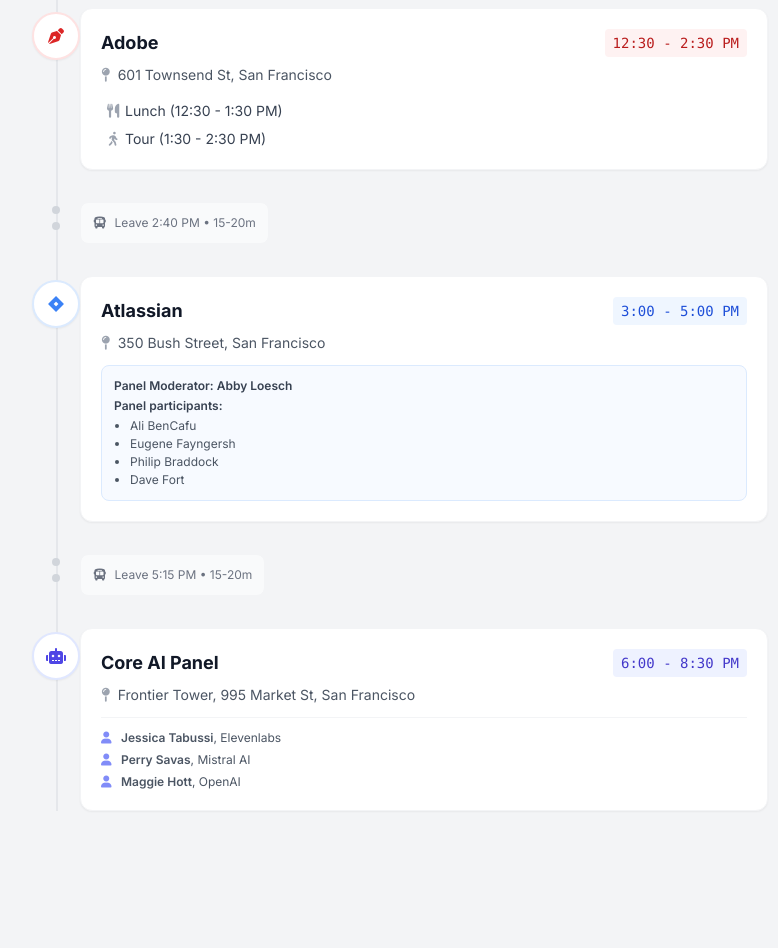
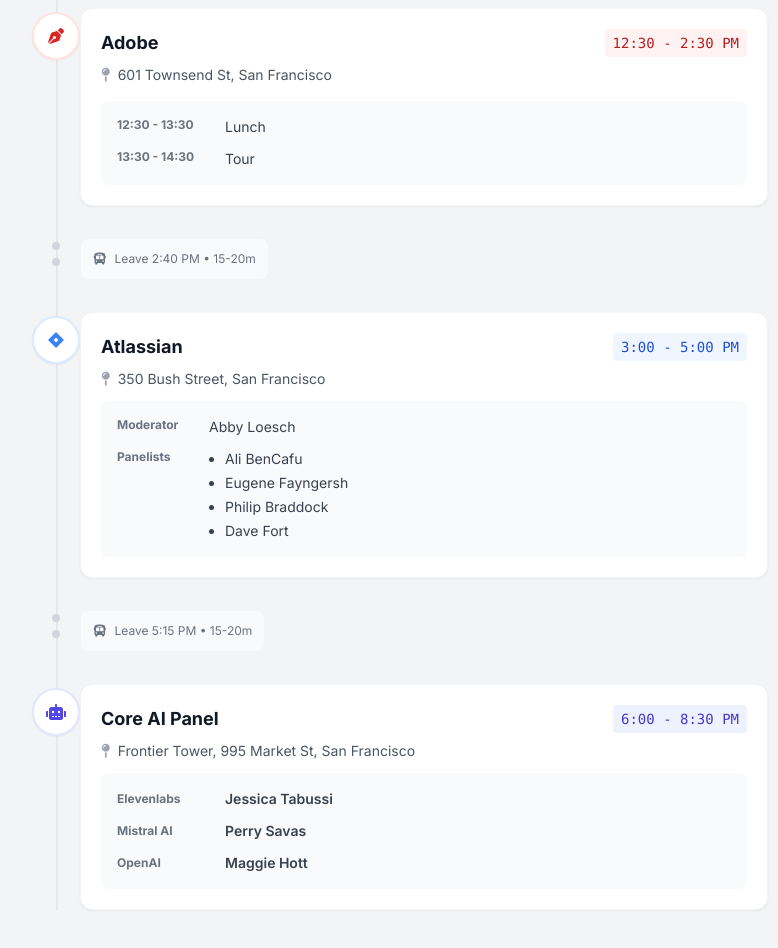
Before and after one commit to AhSirJoe/test, a plain HTML site: page index.html in a window 1280 px wide. Shown: the part 800-1748 px from the top of the page, without its empty margins (240-1018 px from the left). Before the commit the page ends 1715 px from the top, so only its background shows below. Drawn offline with nearby package versions, Linux system fonts and the light colour scheme.

Commit message:
Update index.html

```diff
--- a/index.html
+++ b/index.html
@@ -193,14 +193,16 @@
                     </div>
                     <p class="text-gray-600 text-sm mb-4"><i class="fa-solid fa-map-pin mr-1 text-gray-400"></i> 601 Townsend St, San Francisco</p>
 
-                    <ul class="space-y-2">
-                        <li class="flex items-center text-sm text-gray-700">
-                            <i class="fa-solid fa-utensils w-6 text-gray-400 text-center"></i> Lunch (12:30 - 1:30 PM)
-                        </li>
-                        <li class="flex items-center text-sm text-gray-700">
-                            <i class="fa-solid fa-person-walking w-6 text-gray-400 text-center"></i> Tour (1:30 - 2:30 PM)
-                        </li>
-                    </ul>
+                    <div class="bg-gray-50 rounded-lg p-4 space-y-3">
+                        <div class="flex gap-3">
+                            <span class="text-xs font-bold text-gray-500 w-24 shrink-0">12:30 - 13:30</span>
+                            <p class="text-sm text-gray-700">Lunch</p>
+                        </div>
+                        <div class="flex gap-3">
+                            <span class="text-xs font-bold text-gray-500 w-24 shrink-0">13:30 - 14:30</span>
+                            <p class="text-sm text-gray-700">Tour</p>
+                        </div>
+                    </div>
                 </div>
             </div>
 
@@ -229,15 +231,20 @@
                     </div>
                     <p class="text-gray-600 text-sm mb-3"><i class="fa-solid fa-map-pin mr-1 text-gray-400"></i> 350 Bush Street, San Francisco</p>
 
-                    <div class="bg-blue-50/50 rounded-lg p-3 border border-blue-100">
-                        <p class="text-xs font-semibold text-gray-700 mb-1">Panel Moderator: Abby Loesch</p>
-                        <p class="text-xs font-semibold text-gray-700 mb-1">Panel participants:</p>
-                        <ul class="text-xs text-gray-600 list-disc pl-4 space-y-0.5">
-                            <li>Ali BenCafu</li>
-                            <li>Eugene Fayngersh</li>
-                            <li>Philip Braddock</li>
-                            <li>Dave Fort</li>
-                        </ul>
+                    <div class="bg-gray-50 rounded-lg p-4 space-y-3">
+                        <div class="flex gap-3">
+                            <span class="text-xs font-bold text-gray-500 w-20 shrink-0">Moderator</span>
+                            <p class="text-sm text-gray-700">Abby Loesch</p>
+                        </div>
+                        <div class="flex gap-3">
+                            <span class="text-xs font-bold text-gray-500 w-20 shrink-0">Panelists</span>
+                            <ul class="text-sm text-gray-700 list-disc pl-4 space-y-1">
+                                <li>Ali BenCafu</li>
+                                <li>Eugene Fayngersh</li>
+                                <li>Philip Braddock</li>
+                                <li>Dave Fort</li>
+                            </ul>
+                        </div>
                     </div>
                 </div>
             </div>
@@ -267,12 +274,19 @@
                     </div>
                     <p class="text-gray-600 text-sm mb-3"><i class="fa-solid fa-map-pin mr-1 text-gray-400"></i> Frontier Tower, 995 Market St, San Francisco</p>
 
-                    <div class="border-t border-gray-100 pt-3">
-                        <ul class="text-xs text-gray-600 space-y-1.5">
-                            <li class="flex items-center"><i class="fa-solid fa-user mr-2 text-indigo-400 w-3"></i> <span><span class="font-semibold">Jessica Tabussi</span>, Elevenlabs</span></li>
-                            <li class="flex items-center"><i class="fa-solid fa-user mr-2 text-indigo-400 w-3"></i> <span><span class="font-semibold">Perry Savas</span>, Mistral AI</span></li>
-                            <li class="flex items-center"><i class="fa-solid fa-user mr-2 text-indigo-400 w-3"></i> <span><span class="font-semibold">Maggie Hott</span>, OpenAI</span></li>
-                        </ul>
+                    <div class="bg-gray-50 rounded-lg p-4 space-y-3">
+                        <div class="flex gap-3 items-center">
+                            <span class="text-xs font-bold text-gray-500 w-24 shrink-0">Elevenlabs</span>
+                            <p class="text-sm text-gray-700 font-semibold">Jessica Tabussi</p>
+                        </div>
+                        <div class="flex gap-3 items-center">
+                            <span class="text-xs font-bold text-gray-500 w-24 shrink-0">Mistral AI</span>
+                            <p class="text-sm text-gray-700 font-semibold">Perry Savas</p>
+                        </div>
+                        <div class="flex gap-3 items-center">
+                            <span class="text-xs font-bold text-gray-500 w-24 shrink-0">OpenAI</span>
+                            <p class="text-sm text-gray-700 font-semibold">Maggie Hott</p>
+                        </div>
                     </div>
                 </div>
             </div>
@@ -401,12 +415,19 @@
                     </div>
                     <p class="text-gray-600 text-sm mb-3"><i class="fa-solid fa-map-pin mr-1 text-gray-400"></i> Frontier Tower, 995 Market St, SF</p>
 
-                    <div class="border-t border-gray-100 pt-3">
-                        <ul class="text-xs text-gray-600 space-y-1.5">
-                            <li class="flex items-center"><i class="fa-solid fa-user mr-2 text-indigo-400 w-3"></i> <span><span class="font-semibold">Jeff Weldon</span>, Harvey</span></li>
-                            <li class="flex items-center"><i class="fa-solid fa-user mr-2 text-indigo-400 w-3"></i> <span><span class="font-semibold">Marcos Grappeggia</span>, Vercel</span></li>
-                            <li class="flex items-center"><i class="fa-solid fa-user mr-2 text-indigo-400 w-3"></i> <span><span class="font-semibold">Bayley Wang</span>, PrismaX</span></li>
-                        </ul>
+                    <div class="bg-gray-50 rounded-lg p-4 space-y-3">
+                        <div class="flex gap-3 items-center">
+                            <span class="text-xs font-bold text-gray-500 w-24 shrink-0">Harvey</span>
+                            <p class="text-sm text-gray-700 font-semibold">Jeff Weldon</p>
+                        </div>
+                        <div class="flex gap-3 items-center">
+                            <span class="text-xs font-bold text-gray-500 w-24 shrink-0">Vercel</span>
+                            <p class="text-sm text-gray-700 font-semibold">Marcos Grappeggia</p>
+                        </div>
+                        <div class="flex gap-3 items-center">
+                            <span class="text-xs font-bold text-gray-500 w-24 shrink-0">PrismaX</span>
+                            <p class="text-sm text-gray-700 font-semibold">Bayley Wang</p>
+                        </div>
                     </div>
                 </div>
             </div>
```
